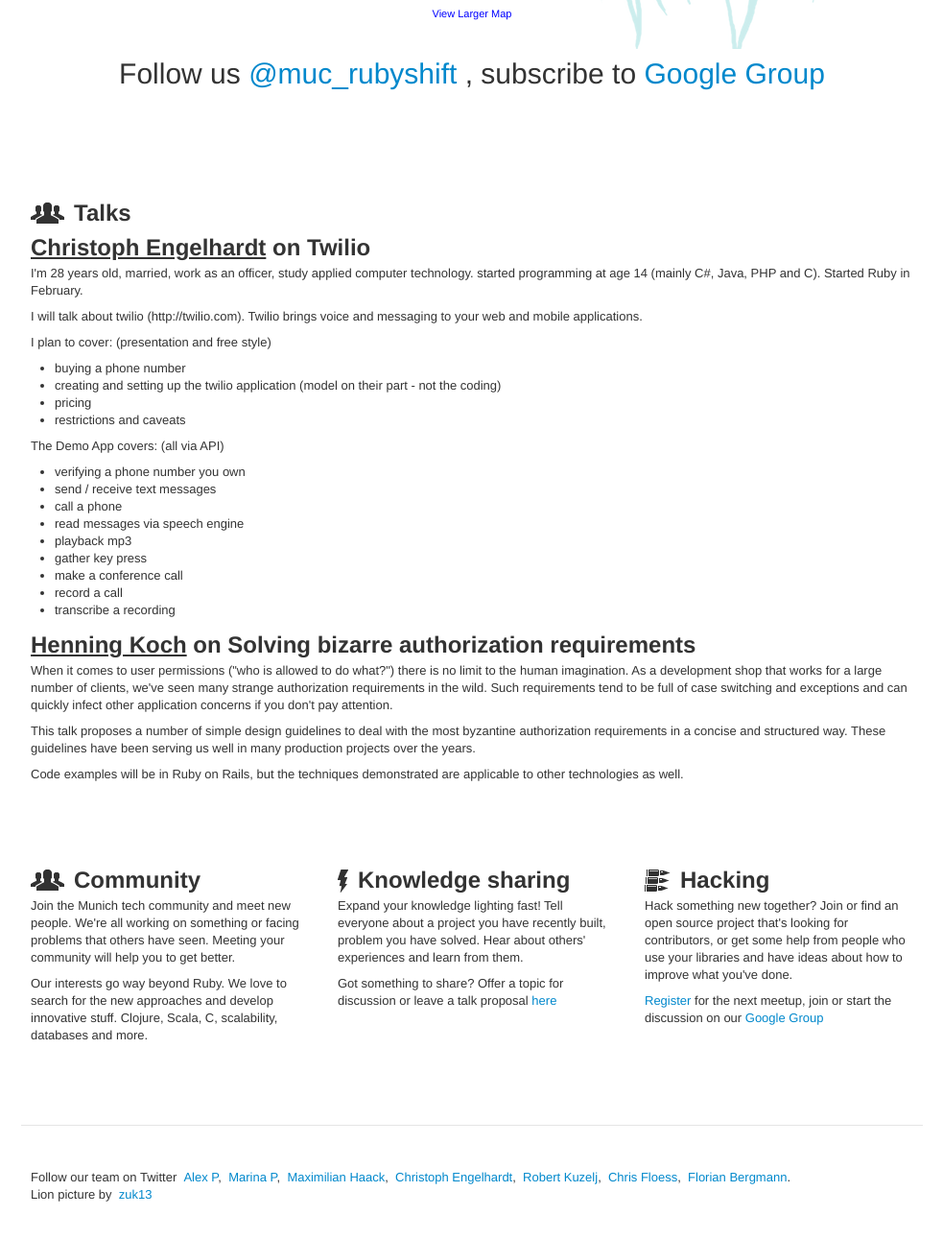
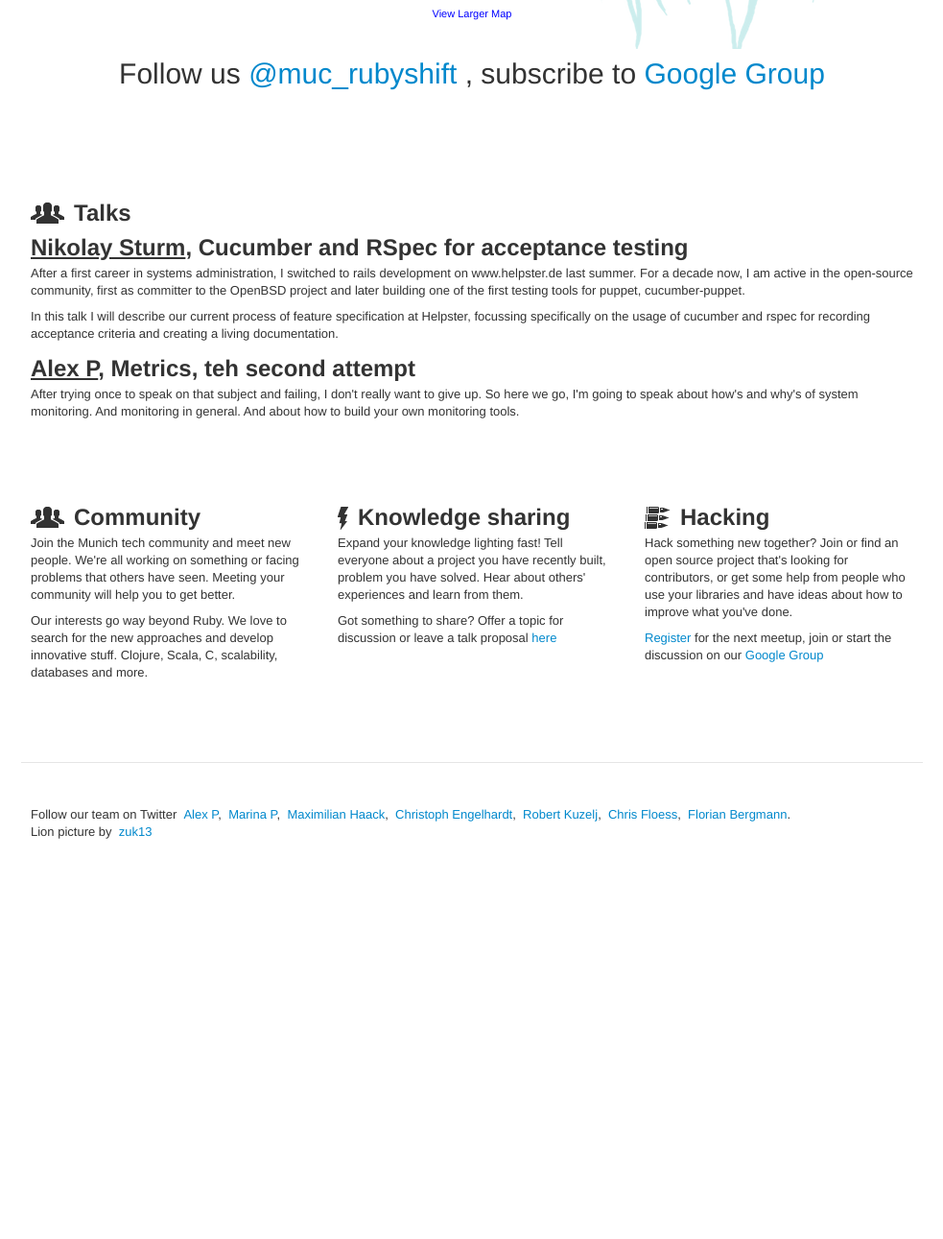
Before and after one commit to munichrubyshift/munichrubyshift.github.com, a Jekyll site: the page built from index.html, in a window 1280 px wide and 1400 px high, scrolled down 1076 px, cut to the strip 73-1364 px from the top of the window. Shown: the whole strip at 96% size, without its empty margins (148-1131 px from the left). Built offline with Jekyll 4.4.1, drawn with Linux system fonts in a browser that asks for light colours; some web fonts are replaced; after the commit the page ends 2098 px from its top, so only the background shows below that; some of the changed text lies outside the part shown.

Commit message:
Updating information for the September meetup

```diff
--- a/_layouts/default.html
+++ b/_layouts/default.html
@@ -2,7 +2,7 @@
 <html lang='en'>
   <head>
     <title>Munich Ruby User Group</title>
-    <meta content='Munich Ruby User Group website. Follow for announces of meetups and conferences!' name='description' />
+    <meta content='Munich Ruby User Group. Follow for announces of meetups and conferences! Heimathafen der Münchner Ruby Community - Ruby."' name='description' />
     <meta content='ClojureWerkz Team' name='author' />
 
     <link href='http://fonts.googleapis.com/css?family=Signika+Negative:300,400,600' rel='stylesheet' type='text/css' />
--- a/index.html
+++ b/index.html
@@ -41,42 +41,26 @@
     <div class='wrapper'>
       <img class='icon' src='/assets/images/people.png' />
       <h2>Talks</h2>
-      <h2><u>Christoph Engelhardt</u> on Twilio</h2>
-      <p>
-        I'm 28 years old, married, work as an officer, study applied computer technology. started programming at age 14 (mainly C#, Java, PHP and C). Started Ruby in February.
-      </p>
-      <p>
-        I will talk about twilio (http://twilio.com). Twilio brings voice and messaging to your web and mobile applications.
-      </p>
-      <p>
-        I plan to cover: (presentation and free style)
-        <ul>
-          <li>buying a phone number</li>
-          <li>creating and setting up the twilio application (model on their part - not the coding)</li>
-          <li>pricing</li>
-          <li>restrictions and caveats</li>
-        </ul>
-      </p>
-      <p>
-        The Demo App covers: (all via API)
-        <ul>
-          <li>verifying a phone number you own</li>
-          <li>send / receive text messages</li>
-          <li>call a phone</li>
-          <li>read messages via speech engine</li>
-          <li>playback mp3</li>
-          <li>gather key press</li>
-          <li>make a conference call</li>
-          <li>record a call</li>
-          <li>transcribe a recording</li>
-        </ul>
-      </p>
-      <h2><u>Henning Koch</u> on Solving bizarre authorization requirements</h2>
-      <p>When it comes to user permissions ("who is allowed to do what?") there is no limit to the human imagination. As a development shop that works for a large number of clients, we've seen many strange authorization requirements in the wild. Such requirements tend to be full of case switching and exceptions and can quickly infect other application concerns if you don't pay attention.</p>
+      <h2><u>Nikolay Sturm</u>, Cucumber and RSpec for acceptance testing</h2>
 
-      <p>This talk proposes a number of simple design guidelines to deal with the most byzantine authorization requirements in a concise and structured way. These guidelines have been serving us well in many production projects over the years.</p>
+      <p>After a first career in systems administration, I switched to rails
+      development on www.helpster.de last summer. For a decade now, I am
+      active in the open-source community, first as committer to the OpenBSD
+      project and later building one of the first testing tools for puppet,
+      cucumber-puppet.</p>
 
-      <p>Code examples will be in Ruby on Rails, but the techniques demonstrated are applicable to other technologies as well.</p>
+      <p>In this talk I will describe our current process of feature
+      specification at Helpster, focussing specifically on the usage of
+      cucumber and rspec for recording acceptance criteria and creating a
+      living documentation.</p>
+
+
+      <h2><u>Alex P</u>, Metrics, teh second attempt</h2>
+
+      <p>After trying once to speak on that subject and failing, I don't really
+        want to give up. So here we go, I'm going to speak about how's and why's
+        of system monitoring. And monitoring in general. And about how to build
+        your own monitoring tools.</p>
     </div>
   </div>
 </div>
```
Also changed, not shown: other parts of index.html (+3 -3 lines).
